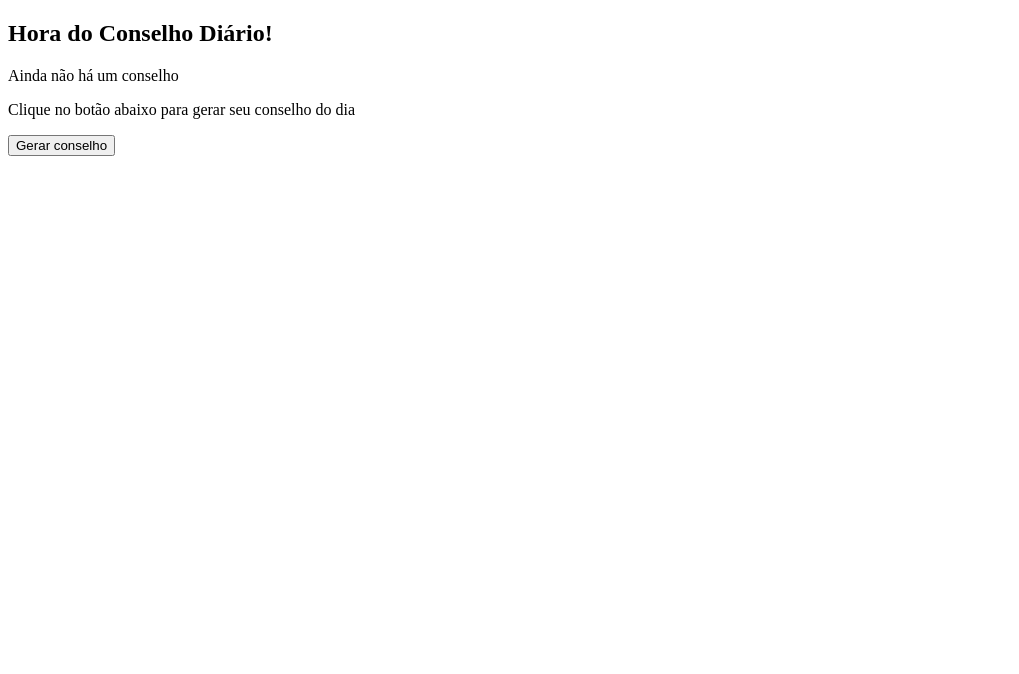
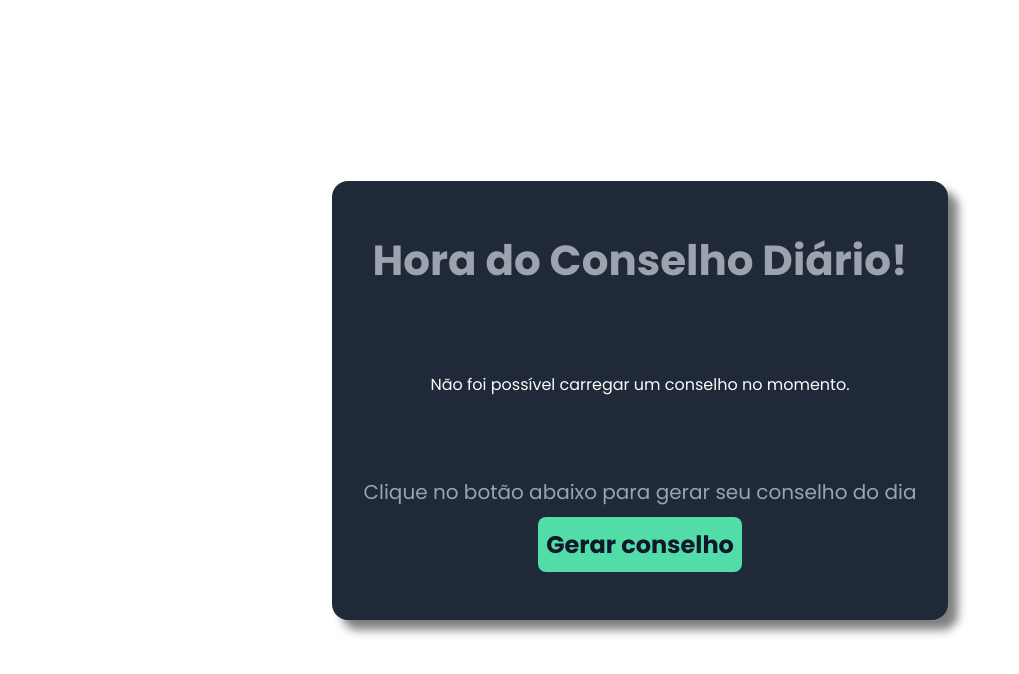
Before and after one commit to AngeloxAlves/Gerador-de-Conselhos, a website built with Vite: page index.html in a window 1280 px wide. Both pictures are taken after a click on the button "Gerar conselho". Shown: the whole page, without its empty margins (0-1019 px from the left). Built offline with nearby package versions, Linux system fonts and the light colour scheme; no server answers; files whose address does not match are found by name.

Commit message:
Primeiras codagens de lógica JS

```diff
--- a/index.html
+++ b/index.html
@@ -6,6 +6,7 @@
     <meta name="viewport" content="width=device-width, initial-scale=1.0" />
     <link rel="preconnect" href="https://fonts.googleapis.com" />
     <link rel="preconnect" href="https://fonts.gstatic.com" crossorigin />
+    <link rel="stylesheet" href="src/style.css" />
     <link
       href="https://fonts.googleapis.com/css2?family=Poppins:ital,wght@0,300;0,400;0,500;0,700;1,300&display=swap"
       rel="stylesheet"
--- a/src/main.js
+++ b/src/main.js
@@ -1,3 +1,24 @@
+import api from "./api.js";
+
 const btn = document.getElementById("btn-generate");
+const advice = document.getElementById("advice-text");
 
-btn.addEventListener("click", showAdvice());
+btn.addEventListener("click", showAdvice);
+
+async function showAdvice() {
+  try {
+    btn.disabled = true;
+    btn.textContent = "Carregando...";
+
+    const data = await api.buscarConselho();
+
+    advice.textContent = `"${data.slip.advice}"`;
+    advice.classList.remove("hidden");
+  } catch {
+    advice.textContent = "Não foi possível carregar um conselho no momento.";
+    advice.classList.remove("hidden");
+  } finally {
+    btn.disabled = false;
+    btn.textContent = "Gerar conselho";
+  }
+}
```
